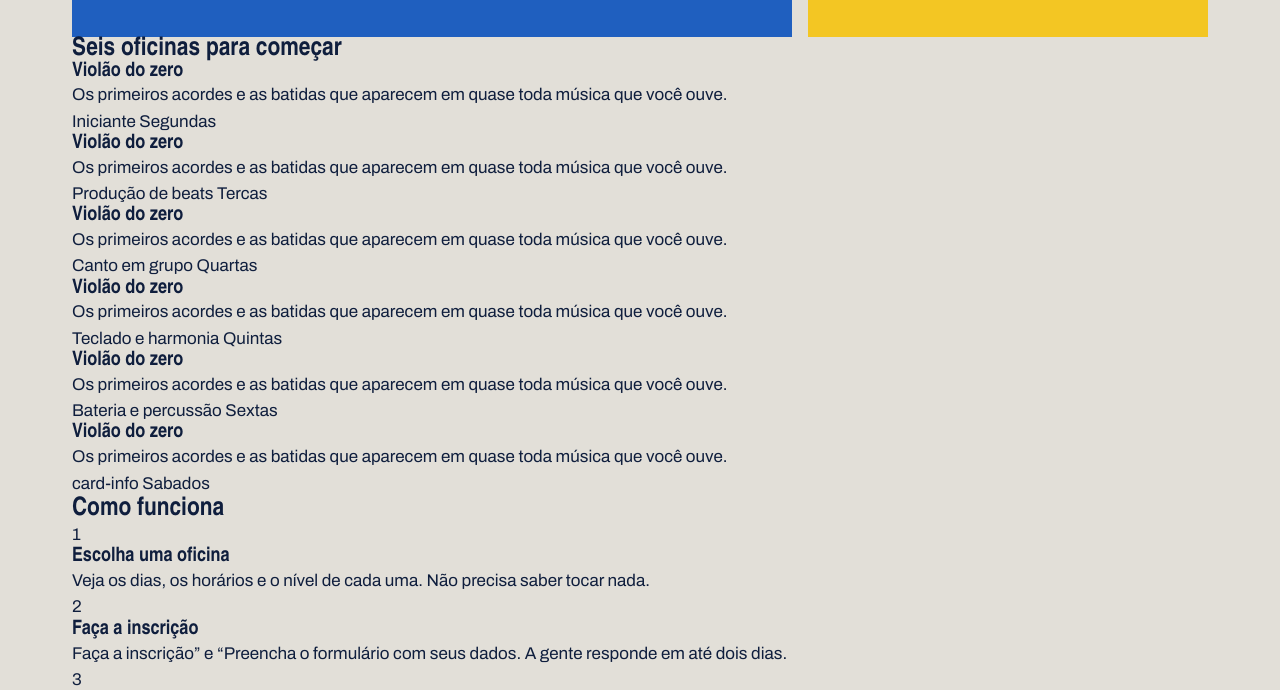
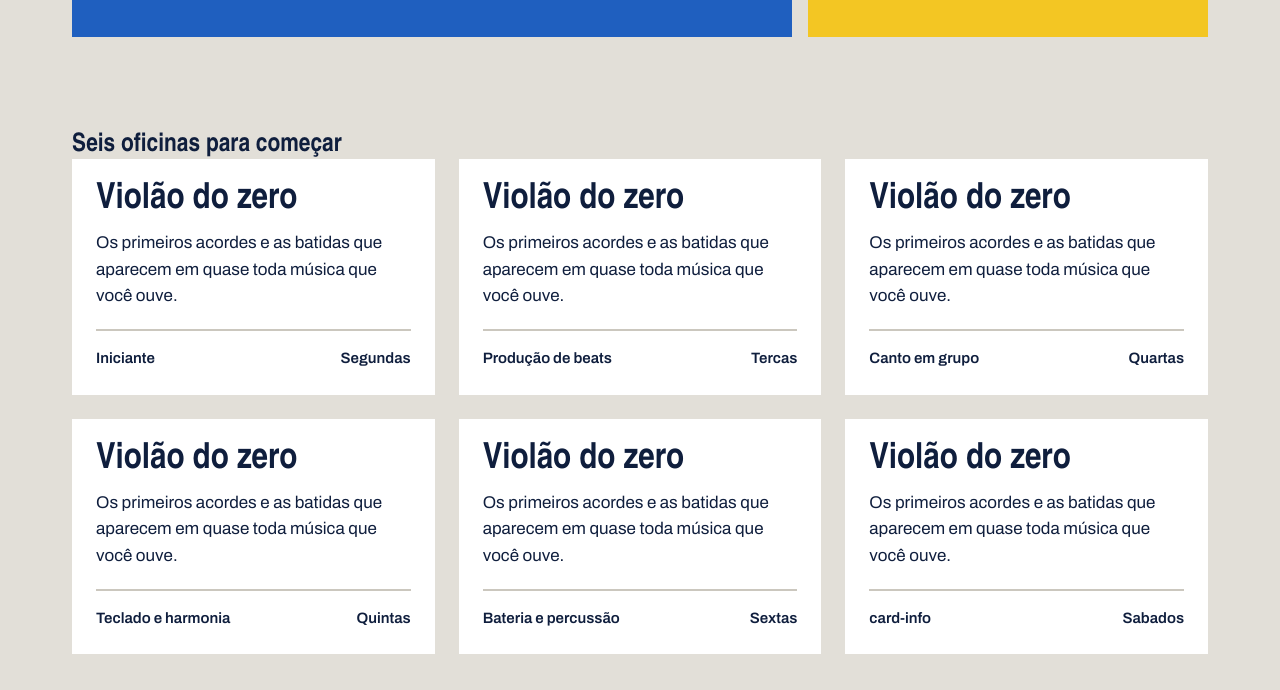
Before and after one commit to gsouzarubim-creator/LAJE_SONORA1TIMD, a plain HTML site: page index.html in a window 1280 px wide. Shown: the part 690-1380 px from the top of the page. Drawn offline with Linux system fonts and the light colour scheme; a web font is replaced by a local one.

Commit message:
Cards das oficinas

```diff
--- a/index.css
+++ b/index.css
@@ -118,7 +118,7 @@ h1, h2, h3 {
   text-decoration: none;
   padding: 16px 28px;
   border: none;
-  font-family: var(--fonte-texto)
+  font-family: var(--fonte-texto);
   font-size: 17px;
   cursor: pointer;
 }
@@ -126,3 +126,61 @@ h1, h2, h3 {
 .botao:hover{
   background: var(--caixa-dagua);
 }
+
+.secao{
+margin-top: 96px;
+}
+.tutulo-secao{
+  font-size: 64px;
+  margin-bottom: 32px;
+}
+.cards{
+  display: flex;
+  flex-wrap: wrap;
+  gap: 24px;
+}
+
+.card{
+  background-color: var(--branco);
+  border: 3px solid --tinta;
+  flex: 1 1 340px;
+}
+
+.card.foto{
+  height: 170px;
+}
+
+.foto{
+  background-color: var(--concreto-escuro);
+}
+
+.foto-azul{
+  background-color: var(--caixa-dagua);
+}
+
+.foto-amarelo{
+  background-color: var(--fita);
+}
+
+.foto-tinta{
+  background-color: var(--tinta);
+}
+.card-texto{
+ padding: 24px;
+}
+
+.card h3{
+  font-size: 36px;
+  margin-bottom: 12px;
+}
+
+.card-info{
+  margin-top: 20px;
+  padding-top: 16px;
+  border-top: 2px solid var(--concreto-escuro);
+  font-weight: 600;
+  font-size: 15px;
+  display: flex;
+  justify-content: space-between;
+  align-items: center;
+}
```
